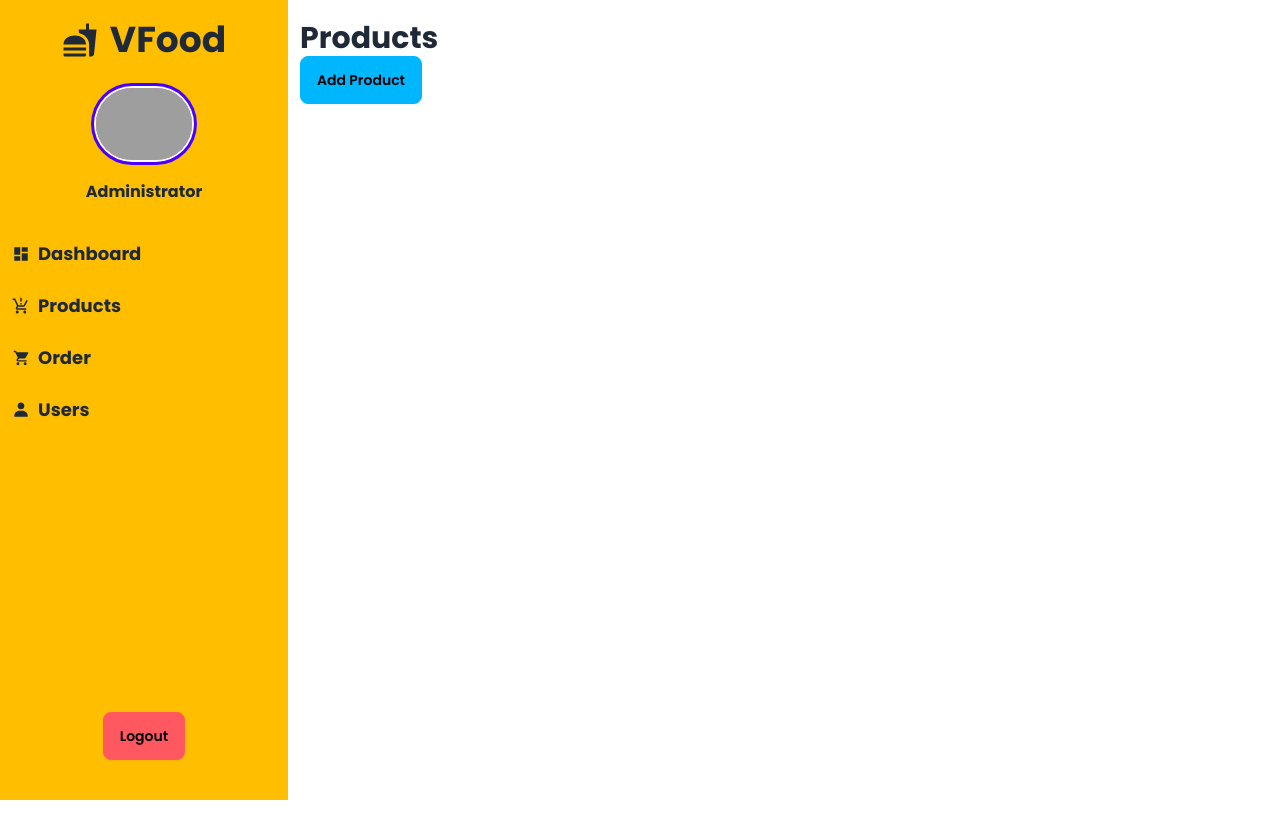
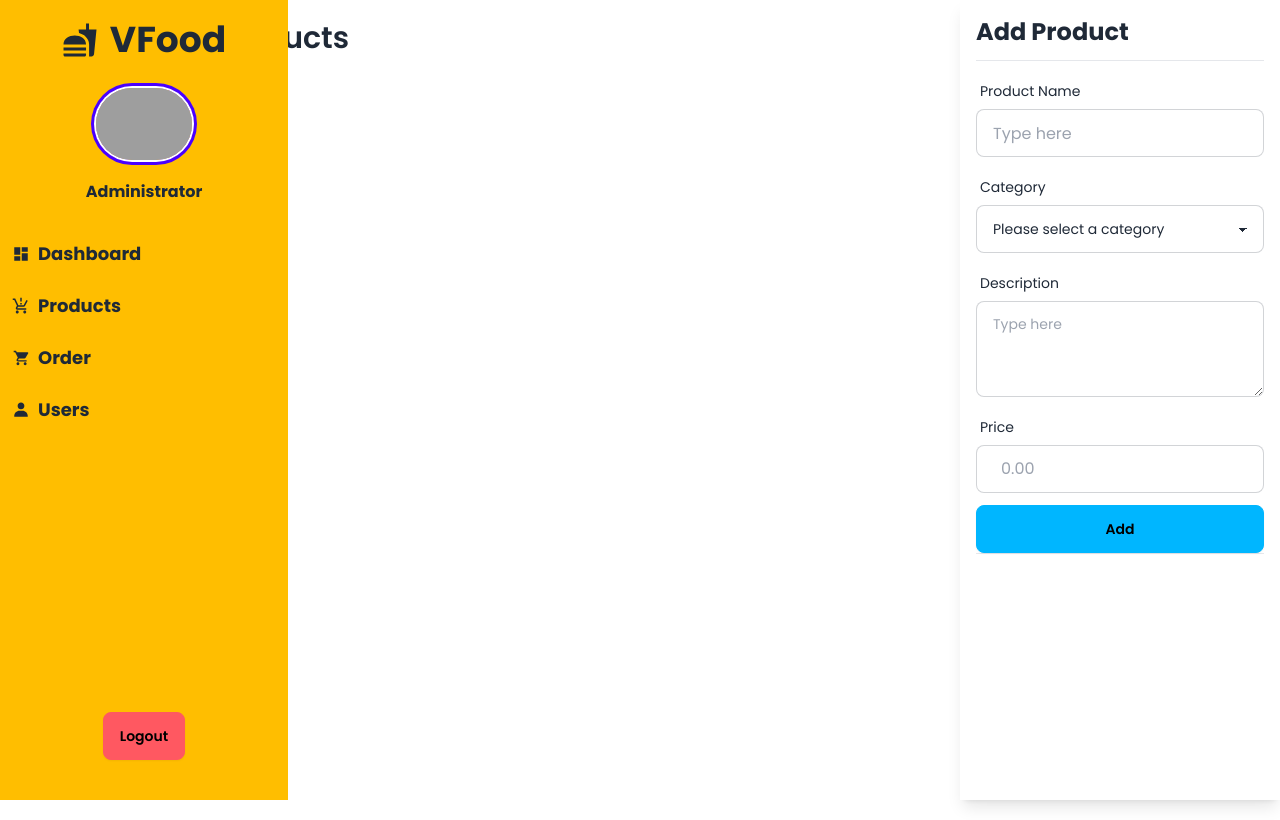
Before and after one commit to njveneracion/food-cart-business-website, a React (Vite) app in the folder client/: page /dashboard/products in a window 1280 px wide. Built offline with nearby package versions, Linux system fonts and the light colour scheme; grey boxes are pictures that could not be loaded.

Commit message:
add product design adn layout on dashboard

```diff
--- a/client/src/pages/admin/Dashboard.jsx
+++ b/client/src/pages/admin/Dashboard.jsx
@@ -4,9 +4,11 @@ import { Outlet } from "react-router-dom";
 
 const Dashboard = () => {
   return (
-    <section className="flex flex-row">
-      <Sidenav />
-      <div style={{ paddingLeft: "300px", marginTop: "20px" }}>
+    <section className="grid grid-cols-12 grid-rows-5">
+      <div className="col-span-2 row-span-5">
+        <Sidenav />
+      </div>
+      <div className="col-span-10 row-span-5 col-start-3 mt-5">
         <Outlet />
       </div>
     </section>
--- /dev/null
+++ b/client/src/pages/admin/Product.css
@@ -0,0 +1,9 @@
+.custom-scrollbar {
+    /* Hide scrollbar for Chrome, Safari and Opera */
+    -ms-overflow-style: none; /* IE and Edge */
+    scrollbar-width: none; /* Firefox */
+  }
+
+  .custom-scrollbar::-webkit-scrollbar {
+    display: none; /* Chrome, Safari and Opera */
+  }
--- a/client/src/pages/admin/Products.jsx
+++ b/client/src/pages/admin/Products.jsx
@@ -1,22 +1,22 @@
-import React, { useState } from "react";
+import React from "react";
 import GetProduct from "./products/GetProduct";
 import AddProduct from "./products/AddProduct";
 import DeleteProduct from "./products/DeleteProduct";
 import UpdateProduct from "./products/UpdateProduct";
+import "./Product.css"; // Import your CSS file
 
 const Products = () => {
-  const [addProduct, setAddProduct] = useState(false);
+  return (
+    <section className="flex h-screen">
+      <div className="w-3/4 overflow-y-auto pr-4">
+        <h1 className="text-3xl font-semibold mb-4">Products</h1>
+        <GetProduct />
+      </div>
 
-  const handleClick = () => {
-    setAddProduct(true);
-  };
-  return (
-    <section>
-      <h1 className="font-bold text-3xl">Products</h1>
-      <button onClick={handleClick} className="btn btn-info mb-3">
-        Add Product
-      </button>
-      {addProduct ? <AddProduct /> : ""}
+      <div className="w-1/4 fixed right-0 top-0 h-full bg-white shadow-lg p-4 overflow-scroll custom-scrollbar">
+        <AddProduct />
+        <hr />
+      </div>
     </section>
   );
 };
--- a/client/src/pages/admin/Users.jsx
+++ b/client/src/pages/admin/Users.jsx
@@ -1,5 +1,8 @@
 import React, { useEffect, useState } from "react";
 import axios from "axios";
+import { CiViewTable } from "react-icons/ci";
+import { RiDeleteBin5Fill } from "react-icons/ri";
+import { FaEdit } from "react-icons/fa";
 
 const API_URL = "http://localhost:5000/api/users";
 
@@ -23,15 +26,14 @@ const Users = () => {
   return (
     <section>
       <h1 className="font-bold text-3xl mb-5">Users</h1>
-      <div className="border p-10">
-        <table className="table table-xs">
+      <div className="border p-2">
+        <table className="table table-sm table-auto">
           <thead>
-            <tr>
-              <th></th>
+            <tr className="bg-warning">
+              <th>#</th>
               <th>Fullname</th>
               <th>Username</th>
               <th>Email</th>
-              <th>Password</th>
               <th>Role</th>
               <th>Action</th>
             </tr>
@@ -43,12 +45,17 @@ const Users = () => {
                 <td>{user.fullname}</td>
                 <td>{user.username}</td>
                 <td>{user.email}</td>
-                <td>{user.password}</td>
                 <td>{user.role}</td>
                 <td>
-                  <button className="btn btn-info btn-sm mx-1">View</button>
-                  <button className="btn btn-warning btn-sm mx-1">Edit</button>
-                  <button className="btn btn-error btn-sm mx-1">Delete</button>
+                  <button className="btn btn-info btn-sm mx-1 text-lg">
+                    <CiViewTable />
+                  </button>
+                  <button className="btn btn-warning btn-sm mx-1 text-lg">
+                    <FaEdit />
+                  </button>
+                  <button className="btn btn-error btn-sm mx-1 text-lg">
+                    <RiDeleteBin5Fill />
+                  </button>
                 </td>
               </tr>
             ))}
--- a/client/src/pages/admin/products/AddProduct.jsx
+++ b/client/src/pages/admin/products/AddProduct.jsx
@@ -1,30 +1,35 @@
 import React from "react";
+import { FaPesoSign } from "react-icons/fa6";
 
 const AddProduct = () => {
   return (
     <section>
-      <form className="border-2 p-5 rounded-2xl">
-        <label className="form-control w-full max-w-xs">
+      <h1 className="font-bold text-2xl mb-3">Add Product</h1>
+      <hr />
+      <form className="mt-3">
+        <label className="form-control">
           <div className="label">
             <span className="label-text">Product Name</span>
           </div>
           <input
             type="text"
             placeholder="Type here"
-            className="input input-bordered w-full max-w-xs"
+            className="input input-bordered"
           />
         </label>
-        <div className="label">
+
+        <div className="label mt-3">
           <span className="label-text">Category</span>
         </div>
-        <select className="select select-bordered w-full max-w-xs">
+        <select className="select select-bordered w-full">
           <option disabled selected>
             Please select a category
           </option>
           <option>Food</option>
           <option>Drinks</option>
         </select>
-        <label className="form-control">
+
+        <label className="form-control mt-3">
           <div className="label">
             <span className="label-text">Description</span>
           </div>
@@ -32,16 +37,15 @@ const AddProduct = () => {
             className="textarea textarea-bordered h-24"
             placeholder="Type here"></textarea>
         </label>
-        <label className="form-control w-full max-w-xs">
-          <div className="label">
-            <span className="label-text">Product Name</span>
-          </div>
-          <input
-            type="text"
-            placeholder="Type here"
-            className="input input-bordered w-full max-w-xs"
-          />
+
+        <div className="label mt-3">
+          <span className="label-text">Price</span>
+        </div>
+        <label className="input input-bordered flex items-center gap-2">
+          <FaPesoSign className="h-4 w-4 opacity-70" />
+          <input type="number" className="grow" placeholder="0.00" />
         </label>
+
         <button className="btn btn-info w-full mt-3">Add</button>
       </form>
     </section>
--- a/client/src/pages/admin/products/GetProduct.jsx
+++ b/client/src/pages/admin/products/GetProduct.jsx
@@ -1,7 +1,5 @@
 import React from "react";
 
-const GetProduct = () => {
-  return <div>GetProduct</div>;
-};
+const GetProduct = () => {};
 
 export default GetProduct;
```
Also changed, not shown: 1 other file (tests, documents, lock files or other folders).
